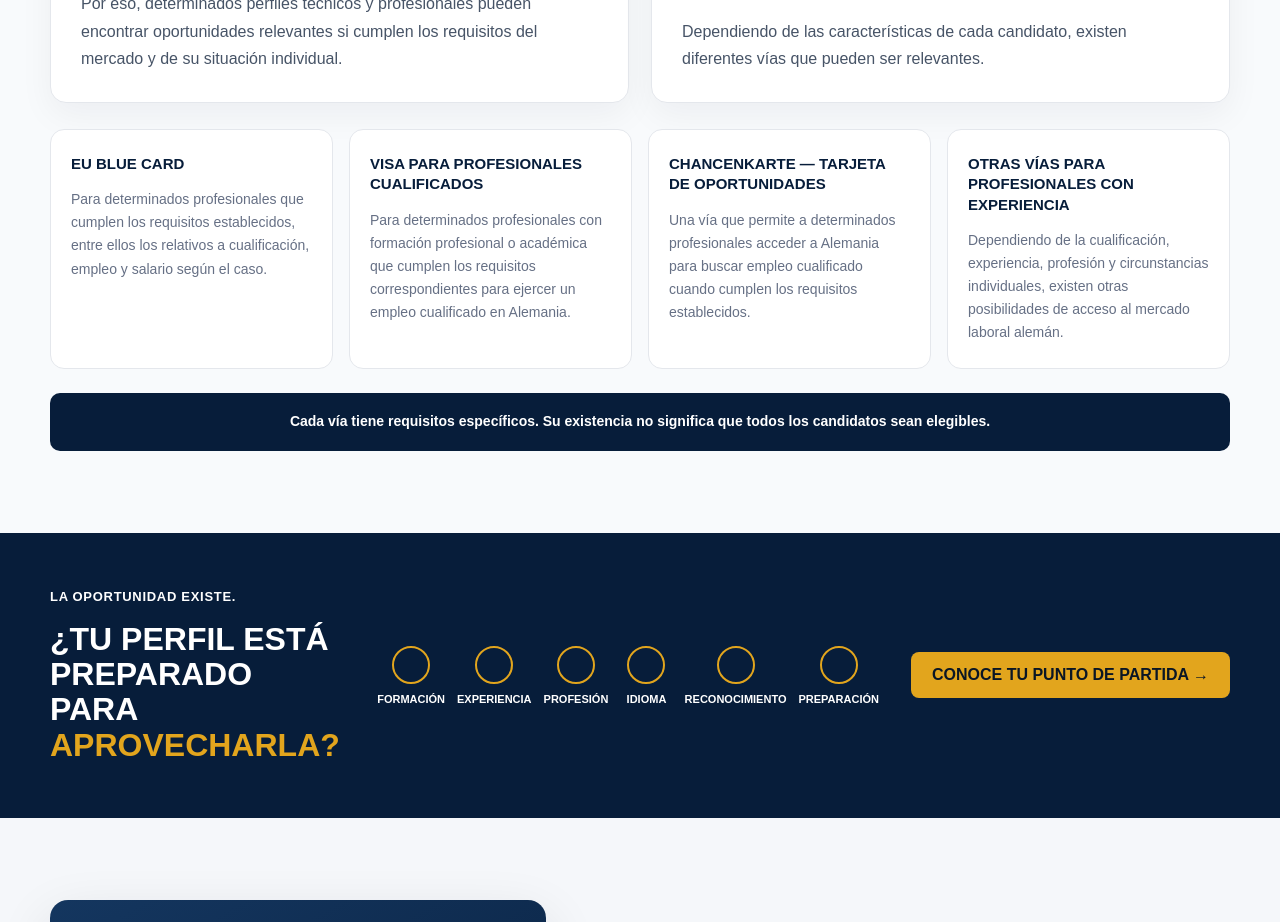
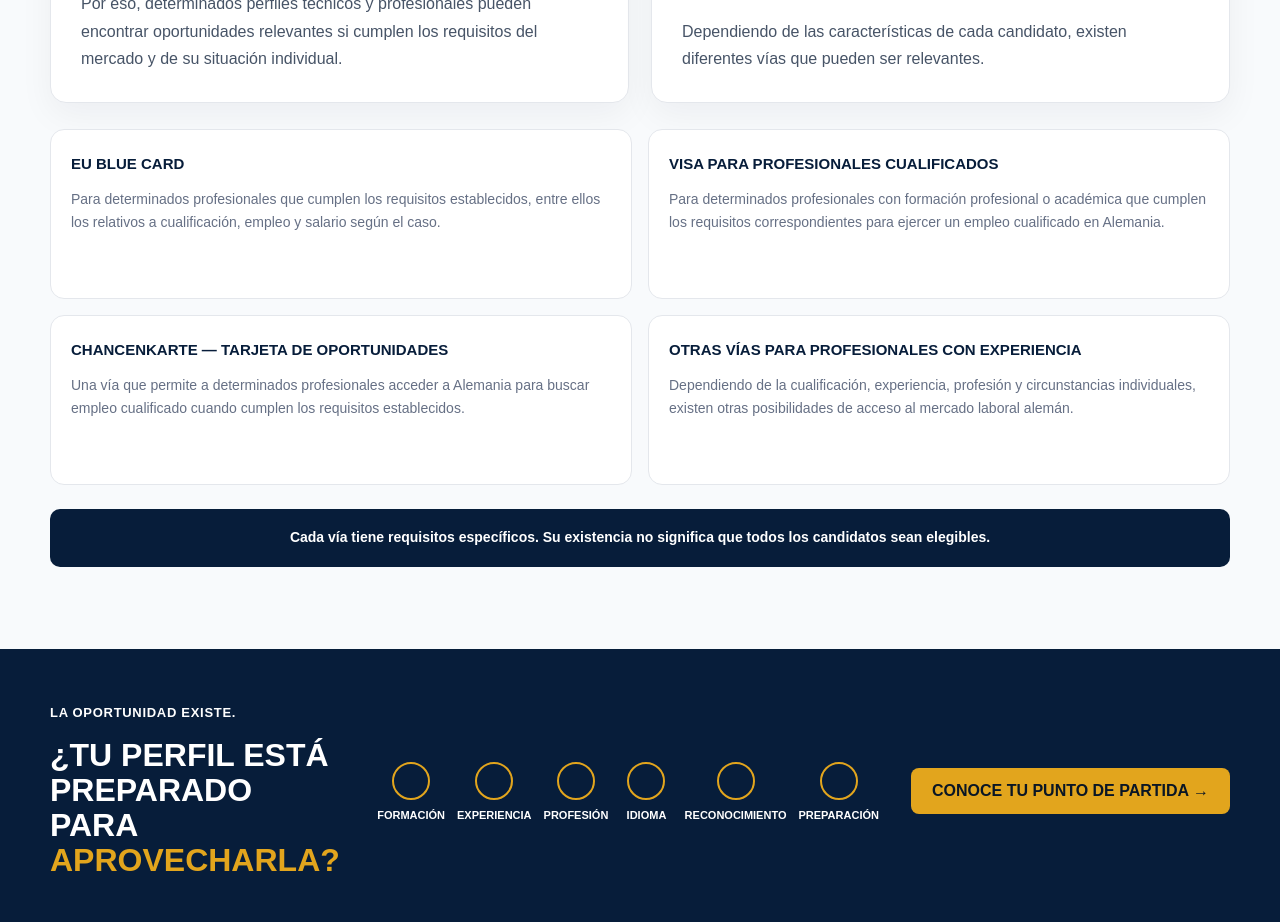
Before and after one commit to fiveseasonsrealty-ux/TALENTOBRUCKE-CRM, a Next.js app: page / in a window 1280 px wide. Shown: the part 1660-2582 px from the top of the page. Built offline with nearby package versions, Linux system fonts and the light colour scheme.

Commit message:
Mejorar tarjetas vías Alemania

```diff
--- a/app/globals.css
+++ b/app/globals.css
@@ -461,13 +461,13 @@ img {
 
 .migration-paths {
   display: grid;
-  grid-template-columns: repeat(4, 1fr);
+  grid-template-columns: repeat(2, 1fr);
   gap: 16px;
   margin-top: 26px;
 }
 
 .migration-card {
-  min-height: 210px;
+  min-height: 170px;
   padding: 24px 20px;
   border: 1px solid var(--border);
   border-radius: 14px;
```
